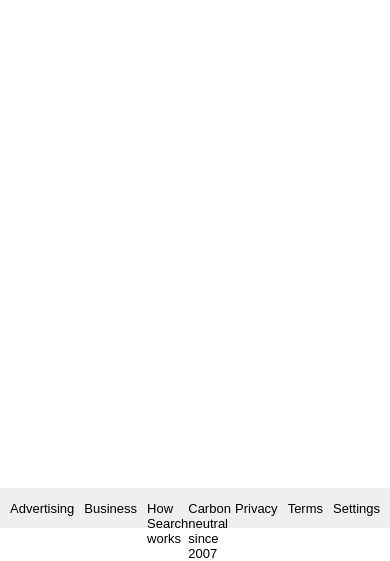
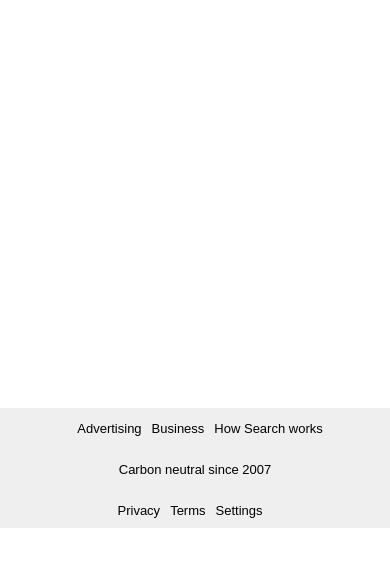
Before and after one commit to leliflonder/google-homepage, a plain HTML site: page index.html in a window 390 px wide. Shown: the part 316-877 px from the top of the page. After the commit the page ends 847 px from the top, so only its background shows below. Drawn offline with Linux system fonts and the light colour scheme.

Commit message:
Add final touches index.html and styles.css

```diff
--- a/styles.css
+++ b/styles.css
@@ -87,6 +87,13 @@ margin-right: 20px;
     display: flex;
     justify-content: center;
     padding-left: 4vw;
+}
+
+@media screen and (max-width: 700px) {
+#image{
+    width: 30%;
+    height: 30%;
+}
 }
 
 #search-form{
@@ -234,6 +241,14 @@ margin-right: 20px;
     justify-content: space-between;
 }
 
+@media screen and (max-width: 700px) {
+    .footer {
+      display: flex;
+      flex-direction: column;
+      height: 7.5rem;
+    }
+  }
+
 .footerleft {
     display: flex;
     justify-content: space-evenly;
@@ -241,7 +256,8 @@ margin-right: 20px;
 }
 
 .footermiddle{
-
+    display: flex;
+    justify-content: space-evenly;
     list-style-type: none;
 }
 
```
Also changed, not shown: index.html (+1 -0 lines).
